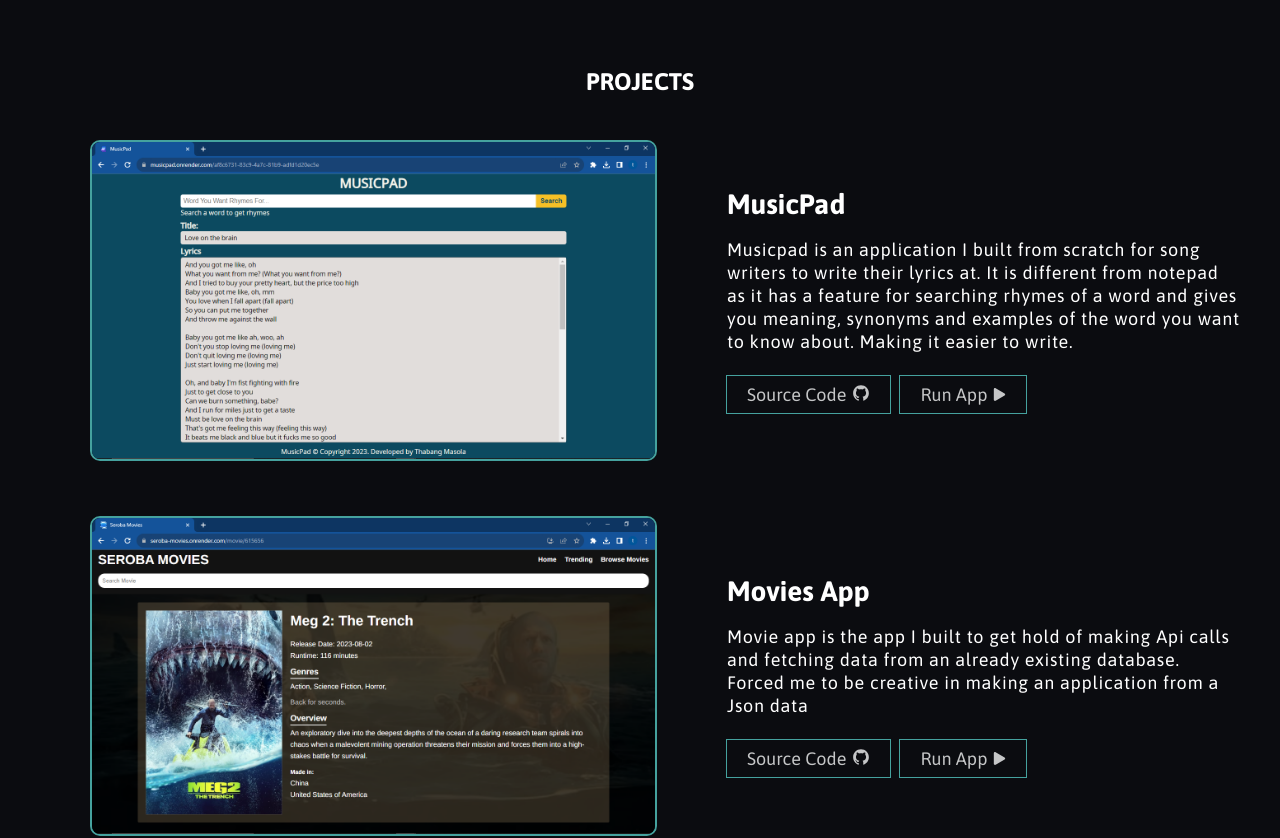
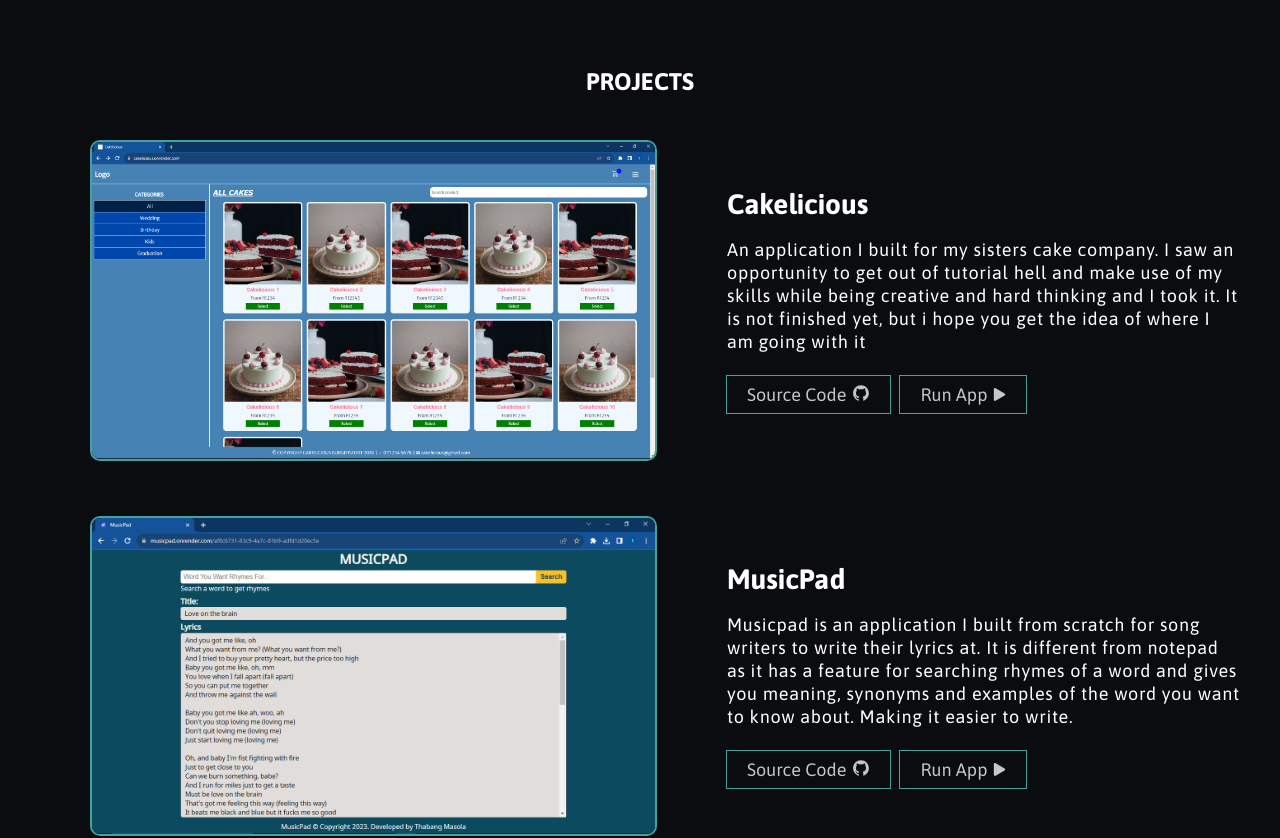
Before and after one commit to Collid3/portfolio, a React (Create React App) app: page / in a window 1280 px wide. Shown: the part 1592-2430 px from the top of the page. Built offline with nearby package versions, Linux system fonts and the light colour scheme.

Commit message:
chat app image change

```diff
--- a/src/components/Projects.js
+++ b/src/components/Projects.js
@@ -8,6 +8,50 @@ const Projects = () => {
     <section className="projects-container" id="projects">
       <h2>PROJECTS</h2>
 
+      {/* cakelicious */}
+      <div className="project">
+        <div className="project-image">
+          <img src={require("../images/projects/cakelicious.png")} alt="" />
+        </div>
+
+        <section>
+          <h3>Cakelicious</h3>
+
+          <p>
+            An application I built for my sisters cake company. I saw an
+            opportunity to get out of tutorial hell and make use of my skills
+            while being creative and hard thinking and I took it. It is not
+            finished yet, but i hope you get the idea of where I am going with
+            it
+          </p>
+
+          <div className="buttons">
+            <a
+              href="https://github.com/Collid3/cakelicious-client"
+              target="_blank"
+              rel="noreferrer"
+            >
+              Source Code{" "}
+              <span>
+                <AiFillGithub />
+              </span>
+            </a>
+
+            <a
+              href="https://cakelicious.onrender.com"
+              target="_blank"
+              rel="noreferrer"
+            >
+              Run App{" "}
+              <span className="play-button">
+                <FaPlay />
+              </span>
+            </a>
+          </div>
+        </section>
+      </div>
+
+      {/* musicpad */}
       <div className="project">
         <div className="project-image">
           <img src={require("../images/projects/musicpad.png")} alt="" />
@@ -50,6 +94,7 @@ const Projects = () => {
         </section>
       </div>
 
+      {/* movies */}
       <div className="project">
         <div className="project-image">
           <img src={require("../images/projects/movies2.png")} alt="" />
@@ -90,9 +135,10 @@ const Projects = () => {
         </section>
       </div>
 
+      {/* chat */}
       <div className="project">
         <div className="project-image">
-          <img src={require("../images/projects/chat.png")} alt="" />
+          <img src={require("../images/projects/chat2.png")} alt="" />
         </div>
 
         <section>
@@ -130,6 +176,7 @@ const Projects = () => {
         </section>
       </div>
 
+      {/* e-store */}
       <div className="project">
         <div className="project-image">
           <img src={require("../images/projects/e-commerce.png")} alt="" />
```
Also changed, not shown: src/images/projects/cakelicious.png (added), src/images/projects/chat2.png (added).
